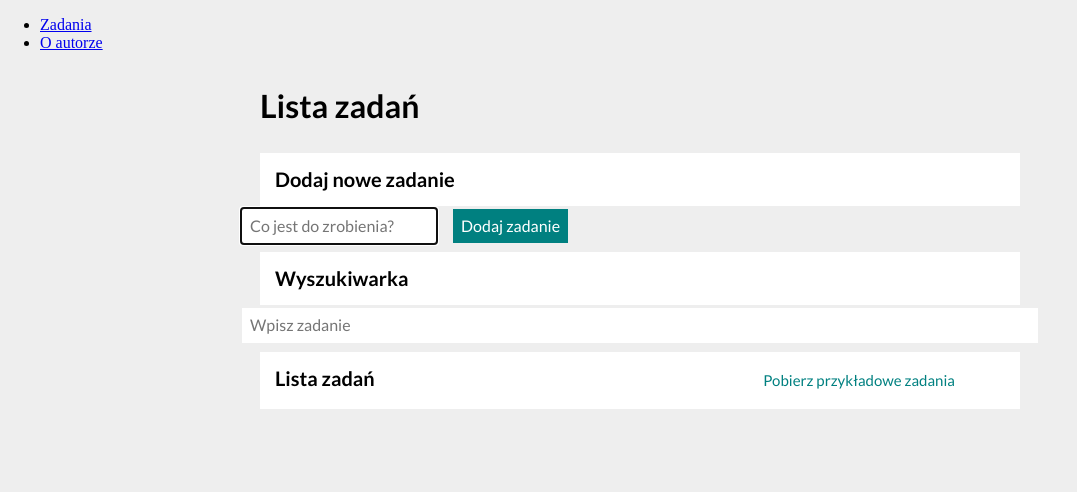
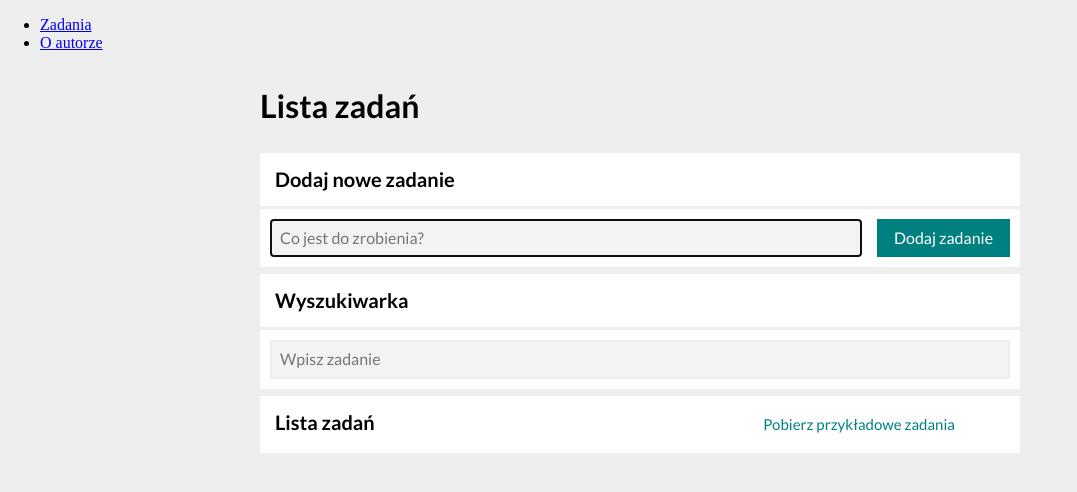
Before and after one commit to jakubzuber/todo-list-react, a React (Create React App) app: page /#/zadania in a window 1280 px wide. Shown: the top 492 px of the page, without its empty margins (0-1077 px from the left). Built offline with nearby package versions, Linux system fonts and the light colour scheme.

Commit message:
add better layout to page

```diff
--- a/src/features/AuthorPage/Author.js
+++ b/src/features/AuthorPage/Author.js
@@ -1,6 +1,6 @@
 import Header from "../../common/Header";
 import Section from "../../common/Section";
-import { Main } from "../../styled";
+import { Main } from "../tasks/styled"
 
 
 const AuthorPage = () => (
--- a/src/features/tasks/Search/index.js
+++ b/src/features/tasks/Search/index.js
@@ -1,12 +1,13 @@
 import { useHistory, useLocation } from "react-router-dom";
-import Forms from "../Input";
+import { Input } from "../styled";
+import { Container } from "./styled"
 import lookFor from "./searchQueryParamName";
-
 
 const Search = () => {
     const location = useLocation();
     const history = useHistory();
     const query = (new URLSearchParams(location.search)).get(lookFor);
+
 
     const onInputChange = ({ target }) => {
         const searchParams = new URLSearchParams(location.search)
@@ -20,13 +21,13 @@ const Search = () => {
     };
 
     return (
-
-            <Forms
-                placeholder="Wpisz zadanie"
-                value={query || ""}
-                onChange={onInputChange}
-            />
-
+            <Container>
+                <Input
+                    placeholder="Wpisz zadanie"
+                    value={query || ""}
+                    onChange={onInputChange}
+                />
+            </Container>
     )
 }
 
--- /dev/null
+++ b/src/features/tasks/Search/styled.js
@@ -0,0 +1,9 @@
+import styled from "styled-components";
+
+export const Container = styled.div`
+    background-color: white;
+    margin: 2px 20px 0px 20px;
+    padding: 10px;
+    display: grid;
+    grid-template-columns: 1fr;
+`;
--- a/src/features/tasks/TaskPage/index.js
+++ b/src/features/tasks/TaskPage/index.js
@@ -1,9 +1,9 @@
 import Section from "../../../common/Section";
 import Header from "../../../common/Header";
-import { Main } from "../../../styled";
 import { useParams } from 'react-router-dom';
 import { useSelector } from "react-redux";
 import { getTaskById } from "../tasksSlice"
+import { Main } from "../styled";
 
 function TaskPage() {
   const { id } = useParams();
--- a/src/features/tasks/TasksPage/Buttons/styled.js
+++ b/src/features/tasks/TasksPage/Buttons/styled.js
@@ -1,8 +1,6 @@
 import styled from "styled-components";
 
 export const MainButtons = styled.span`
-    display: grid;
-    grid-template-columns: 1fr 1fr;
 
 
     @media (max-width: 767px) {
--- a/src/features/tasks/TasksPage/Form/index.js
+++ b/src/features/tasks/TasksPage/Form/index.js
@@ -2,7 +2,7 @@ import { useState, useRef } from "react";
 import { useDispatch, useSelector } from "react-redux";
 import { addTask, selectTasks } from "../../tasksSlice";
 import { FormTable, Button } from "./styled";
-import Forms from "../../Input/index";
+import { Input } from "../../styled"
 
 const Form = () => {
     const [newTaskContent, setNewTaskContent] = useState("");
@@ -30,9 +30,8 @@ const Form = () => {
     }
 
     return (
-
             <FormTable onSubmit={onFormSubmit}>
-                <Forms
+                <Input
                     ref={inputRef}
                     value={newTaskContent}
                     onChange={({ target }) => setNewTaskContent(target.value)}
@@ -46,7 +45,6 @@ const Form = () => {
                     Dodaj zadanie
                 </Button>
             </FormTable>
-
     );
 };
 
--- a/src/features/tasks/TasksPage/Form/styled.js
+++ b/src/features/tasks/TasksPage/Form/styled.js
@@ -1,6 +1,12 @@
 import styled from "styled-components";
 
-export const FormTable = styled.form``
+export const FormTable = styled.form`
+    background-color: white;
+    margin: 2px 20px 0px 20px;
+    padding: 10px;
+    display: grid;
+    grid-template-columns: 4fr 1fr;
+    `
 
 export const Button = styled.button`
     background-color: teal;
--- a/src/features/tasks/TasksPage/TaskList/index.js
+++ b/src/features/tasks/TasksPage/TaskList/index.js
@@ -1,6 +1,6 @@
 import { useSelector, useDispatch } from "react-redux";
 import { Link, useLocation } from "react-router-dom"
-import { Task, ButtonDone, Button, TaskText } from "./styled"
+import { Task, ButtonDone, Button, TaskText, Container } from "./styled"
 import { selectHideDone, toggleTaskDone, removeTask, selectTasksByQuery } from "../../tasksSlice";
 
 const TaskList = () => {
@@ -16,6 +16,7 @@ const TaskList = () => {
     return (
         <>
             {tasks.map(task => (
+                <Container>
                     <Task key={task.id}
                         hide={hideDone && task.done}>
                         <ButtonDone
@@ -32,6 +33,7 @@ const TaskList = () => {
                             🗑
                         </Button>
                     </Task>
+                </Container>
             ))}
         </>
     )
--- a/src/features/tasks/TasksPage/TaskList/styled.js
+++ b/src/features/tasks/TasksPage/TaskList/styled.js
@@ -43,3 +43,11 @@ export const TaskText = styled.span`
         text-decoration: line-through;
     `}
 `;
+
+export const Container = styled.div`
+    background-color: white;
+    margin: 2px 20px 0px 20px;
+    padding: 5px;
+    display: grid;
+    grid-template-columns: 1fr;
+`;
--- a/src/features/tasks/TasksPage/index.js
+++ b/src/features/tasks/TasksPage/index.js
@@ -3,13 +3,12 @@ import Tasks from "../TasksPage/TaskList";
 import Buttons from "../TasksPage/Buttons";
 import Section from "../../../common/Section";
 import Header from "../../../common/Header";
-import { Main } from "../../../styled"
+import { Main } from "../styled";
 import Search from "../Search";
 
 function TasksPage() {
   return (
     <Main>
-
       <Header titleHeader="Lista zadań" />
       <Section title="Dodaj nowe zadanie"
         body={<Form />}
--- a/src/features/tasks/Input/index.js
+++ b/src/features/tasks/styled.js
@@ -1,8 +1,16 @@
 import styled from "styled-components";
 
-const Forms = styled.input`
+export const Main = styled.main`
+    font-family: 'Lato', sans-serif;
+    max-width: 800px;
+    margin: 0 auto;
+    font-family: 'Lato', sans-serif;
+`;
+
+export const Input = styled.input`
     border: 2px solid #eee;
     padding: 8px;
+    background-color: rgb(244, 243, 243);
 
     &:hover {
         background-color: rgb(244, 243, 243);
@@ -13,5 +21,3 @@ const Forms = styled.input`
         border-color: black;
     }
 `;
-
-export default Forms;
--- a/src/styled.js
+++ /dev/null
@@ -1,8 +0,0 @@
-import styled from "styled-components";
-
-export const Main = styled.main`
-    font-family: 'Lato', sans-serif;
-    max-width: 800px;
-    margin: 0 auto;
-    font-family: 'Lato', sans-serif;
-`;
```
Lines whose indentation alone changed are shown as unchanged.
